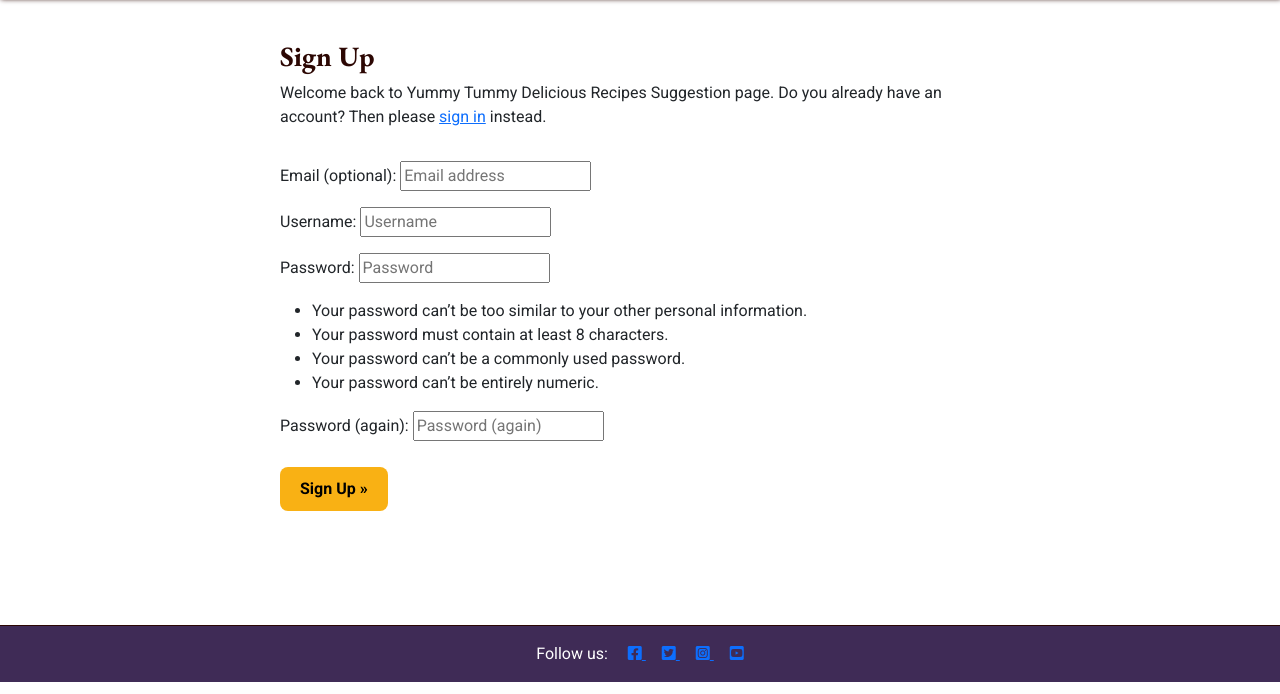
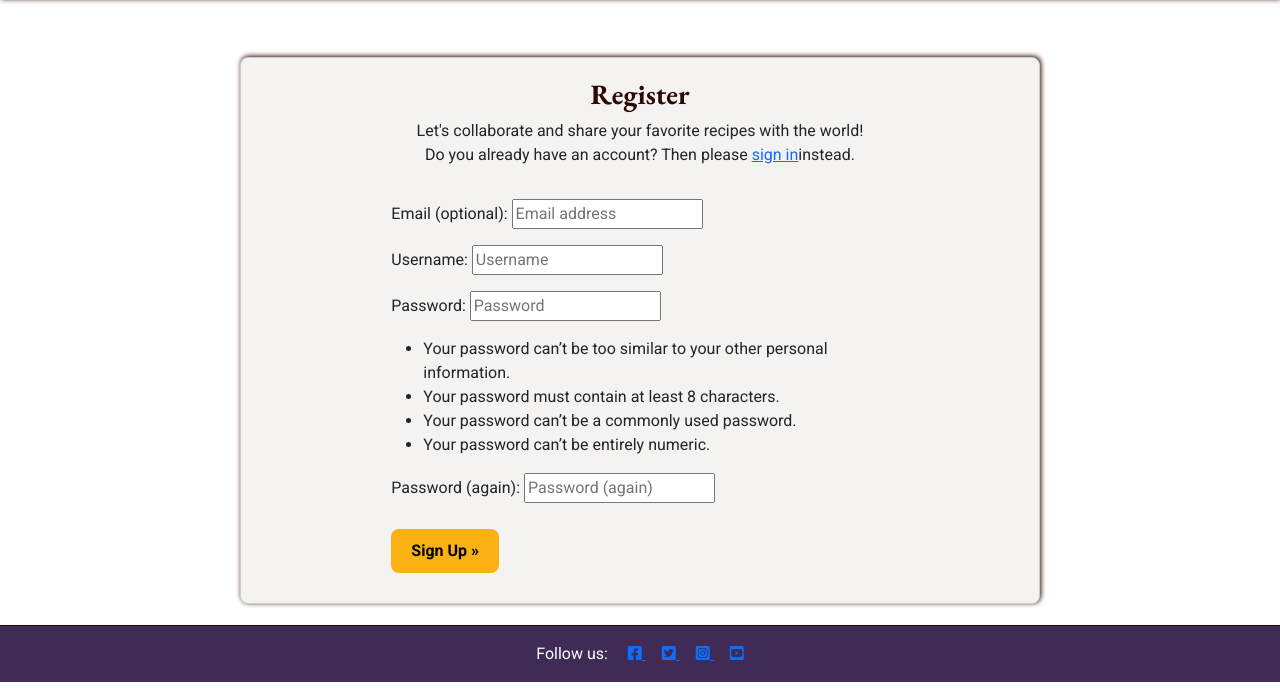
Before and after one commit to SonaliP11/yummytummy, a Django app: page /accounts/signup/ in a window 1280 px wide. Shown: the part 118-812 px from the top of the page. Run offline with Django 4.2, Linux system fonts and the light colour scheme.

Commit message:
Enhance styling for login and signup pages

```diff
--- a/static/css/style.css
+++ b/static/css/style.css
@@ -174,6 +174,28 @@ footer {
     background-color: #F5F2F2; /* Set a background color for the form container */
 }
 
+.btn-signin {
+    background-color: #F9B114;
+    color: #000;
+    font-weight: bold;
+    border: none;
+    padding: 10px 20px;
+    margin: 10px 0;
+    cursor: pointer;
+    border-radius: 8px;
+}
+
+.register-form {
+    width: 100%;
+    max-width: 800px; /* Set a maximum width for the form container */
+    margin: 3% auto;
+    padding: 20px;
+    box-shadow: var(--smal-box-shadow);
+    border-radius: 8px;
+    border: 1px solid #ccc; /* Add a border around the form container */
+    background-color: #F5F2F2; /* Set a background color for the form container */
+}
+
 .btn-signup {
     background-color: #F9B114;
     color: #000;
--- a/tastystar/settings.py
+++ b/tastystar/settings.py
@@ -28,7 +28,7 @@ TEMPLATES_DIR = os.path.join(BASE_DIR, 'templates')
 SECRET_KEY = os.environ.get("SECRET_KEY")
 
 # SECURITY WARNING: don't run with debug turned on in production!
-DEBUG = False
+DEBUG = True
 
 ALLOWED_HOSTS = ['127.0.0.1','yummy-tummy-582bc957dc87.herokuapp.com']
 
--- a/templates/account/login.html
+++ b/templates/account/login.html
@@ -25,7 +25,7 @@
                     {% if redirect_field_value %}
                     <input type="hidden" name="{{ redirect_field_name }}" value="{{ redirect_field_value }}" />
                     {% endif %}
-                    <button class="btn btn-signup right" type="submit">{% trans "Sign In" %}</button>
+                    <button class="btn btn-signin right" type="submit">{% trans "Sign In" %}</button>
                 </form>
             </div>
         </div>
--- a/templates/account/signup.html
+++ b/templates/account/signup.html
@@ -2,26 +2,21 @@
 
 {% load i18n %}
 
-{% block head_title %}{% trans "Signup" %}{% endblock %}
+{% block head_title %}Register{% endblock %}
 
 {% block content %}
-<div class="container">
+<div class="container mt-4">
+  <div class="form-container register-form">
       <div class="row">
-    <div class="col-md-8 mt-3 offset-md-2">
-      <h3>{% trans "Sign Up" %}</h3>
-
-      <p>{% blocktrans %}
-        Welcome back to Yummy Tummy Delicious Recipes Suggestion page.
-        Do you already have an account? Then please
-        <a class="link" href="{{ login_url }}">sign in</a>
-        instead.
-      {% endblocktrans %}</p>
+          <div class="col-md-8 offset-md-2 text-center">
+              <h3>Register</h3>
+              <p>Let's collaborate and share your favorite recipes with the world! <br>
+              Do you already have an account? Then please <a class="link" href="{{ login_url }}">sign in</a>instead.</p>
           </div>
       </div>
       <div class="row">
           <div class="col-md-8 mt-3 offset-md-2">
-      <form class="signup" id="signup_form" method="post"
-        action="{% url 'account_signup' %}">
+              <form class="signup" id="signup_form" method="post" action="{% url 'account_signup' %}">
                   {% csrf_token %}
                   {{ form.as_p }}
                   {% if redirect_field_value %}
@@ -34,5 +29,6 @@
           </div>
       </div>
   </div>
+</div>
 
 {% endblock %}
```
Lines whose indentation alone changed are shown as unchanged.
